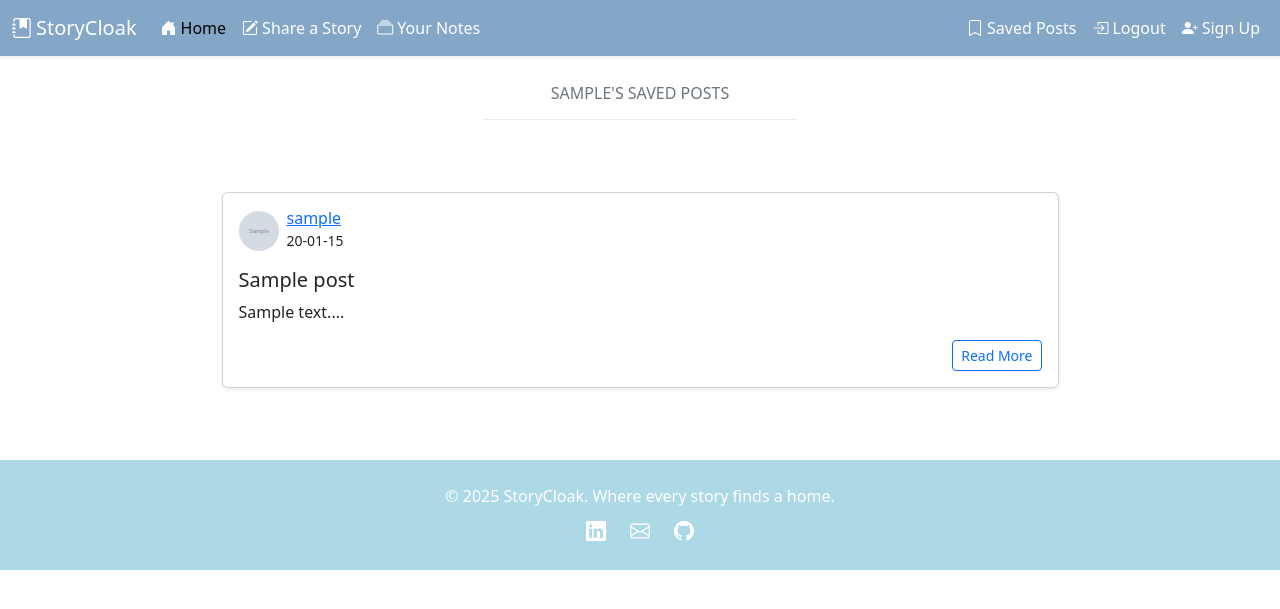
After one commit to pavithapari/StoryCloak, a Flask app: page /saved_posts in a window 1280 px wide. The commit adds this page. Shown: the top 609 px of the page. Run offline with Flask 3, Linux system fonts and the light colour scheme; a user stored in the database is signed in; tables that the repository leaves empty hold one stand-in row (values such as "Sample post"); grey boxes marked "Sample" are stand-in pictures.

Commit message:
Integrated save posts option (#2)

```diff
--- a/app/posts/routes.py
+++ b/app/posts/routes.py
@@ -4,7 +4,7 @@ from app import db
 from flask_login import current_user,login_required
 from app.posts.forms import PostForm
 posts = Blueprint('posts', __name__)
-from app.models import Post,User,Like,PrivateNote
+from app.models import Post,User,Like,PrivateNote,SavePost
 from sqlalchemy import func
 
 
@@ -179,3 +179,22 @@ def none():
 def all():
     all_posts = Post.query.order_by(Post.date_posted.desc()).all()
     return render_template('home.html', posts=all_posts, user=current_user, now=datetime.now())
+
+@posts.route('/save_posts/<int:post_id>', methods=['GET','POST'])
+@login_required
+def save_post(post_id):
+    if request.method == 'POST':
+        new=SavePost(user_id=current_user.id, post_id=post_id)
+        db.session.add(new)
+        db.session.commit()
+        flash("Post saved successfully!", "success")
+    return redirect(url_for('posts.saved_posts'))
+@posts.route('/saved_posts', methods=['GET','POST'])
+@login_required
+def saved_posts():
+    user=current_user
+    saved_posts=Post.query.join(SavePost).filter(SavePost.user_id == user.id).order_by(Post.date_posted.desc()).all()
+    if not saved_posts:
+        flash("You have no saved posts.", "info")
+        return redirect(url_for('posts.latest_posts'))
+    return render_template('saved_posts.html', saved_posts=saved_posts, user=current_user, now=datetime.now())
--- a/app/templates/base.html
+++ b/app/templates/base.html
@@ -46,9 +46,13 @@
       <ul class="navbar-nav ms-auto">
         <li class="nav-item">
           {% if user.is_authenticated %}
+          <a class="nav-link" href="{{ url_for('posts.saved_posts') }}"><i class="bi bi-bookmark me-1"></i>Saved Posts</a>
+        <li class="nav-item">
           <a class="nav-link" href="{{ url_for('users.logout') }}"><i class="bi bi-box-arrow-in-right me-1"></i>Logout</a>
+          </li>
           {% else %}
-          <a class="nav-link" href="{{ url_for('users.login') }}"><i class="bi bi-box-arrow-in-left me-1"></i>Login</a>
+          <li class="nav-item">
+          <a class="nav-link" href="{{ url_for('users.login') }}"><i class="bi bi-box-arrow-in-left me-1"></i>Login</a></li>
           {% endif %}
         </li>
         <li class="nav-item">
--- /dev/null
+++ b/app/templates/saved_posts.html
@@ -0,0 +1,90 @@
+{% extends "base.html" %}
+{% block title %} Saved posts | {{ user.username }} {% endblock %}
+{% block content %}
+
+  <div class="container">
+    <div class="row justify-content-md-center">
+      <div class="col-12 col-md-10 col-lg-8 col-xl-7 col-xxl-6">
+        <h3 class="fs-6 text-secondary mb-2 text-uppercase text-center">{{ user.username }}'s Saved Posts</h3>
+        <hr class="w-50 mx-auto mb-5 mb-xl-9 border-dark-subtle">
+      </div>
+    </div>
+  </div>
+<div class="d-flex justify-content-center">
+      <main class="col-12 col-lg-9 mt-4">
+      {% for post in saved_posts %}
+      <article class="mb-4">
+    <div class="card shadow-sm mb-4 outline-{{ post.tags }}" style="max-width: 100%; position: relative;">
+      <div class="card-body position-relative">
+        <!-- POST TAGS -->
+        {% if post.tags %}
+        <div class="position-absolute top-0 end-0 mt-2 me-2">
+          {% for tag in post.tags.split(',') %}
+          <span class="badge bg-{{ tag.strip() }}">{{ tag.strip() }}</span>
+          {% endfor %}
+        </div>
+        {% endif %}
+    <!-- USER INFO & CATEGORY -->
+    <div class="d-flex align-items-center justify-content-between mb-3">
+      <div class="d-flex align-items-center">
+        <img src="{{ url_for('static', filename=post.author.profile_picture) }}"
+
+             alt="avatar" class="rounded-circle me-2" width="40" height="40">
+        <div>
+          <h6 class="mb-0"><a href="{{ url_for('posts.user_posts', username=post.author.username) }}">{{ post.author.username }}</a></h6>
+          <small>{{ post.date_posted.strftime('%y-%m-%d') }}</small>
+        </div>
+        <br>
+      </div>
+
+    </div>
+
+    <!-- TITLE -->
+    <h5 class="card-title">{{ post.title }}</h5>
+
+    <!-- CONTENT WITH READ MORE -->
+    <div class="card-text" style="max-height: 100px; overflow: hidden; position: relative;">
+      <p class="text-truncate-ellipsis">{{ post.content[0:25] }}...</p>
+      <div class="text-end mt-2">
+        <a href="{{ url_for('posts.readmore', post_id=post.id) }}" class="btn btn-sm btn-outline-primary">
+          Read More
+        </a>
+          {% if edit %}
+        <a href="{{ url_for('posts.edit_post', post_id=post.id) }}" class="btn btn-sm btn-primary">Edit Post</a>
+        <button class="btn btn-danger btn-sm m-1" data-bs-toggle="modal" data-bs-target="#deleteModal">Delete</button>
+        <div class="modal fade" id="deleteModal" tabindex="-1" role="dialog" aria-labelledby="deleteModalLabel" aria-hidden="true">
+  <div class="modal-dialog" role="document">
+    <div class="modal-content">
+      <div class="modal-header">
+        <h5 class="modal-title" id="#deleteModalLabel">Post Deletion confirmation</h5>
+        <button type="button" class="close" data-bs-dismiss="modal" aria-label="Close">
+          <span aria-hidden="true">&times;</span>
+        </button>
+      </div>
+      <div class="modal-body">
+        Do you wanna delete this post for sure?
+      </div>
+      <div class="modal-footer">
+        <button type="button" class="btn btn-secondary" data-bs-dismiss="modal">Close</button>
+        <form action="{{ url_for('posts.delete_post',post_id=post.id)}}" method="POST">
+            <input class="btn btn-danger" type="submit" value="Delete">
+        </form>
+      </div>
+    </div>
+  </div>
+</div>
+        {% endif %}
+        </div>
+            </div>
+
+        </div>
+        </div>
+        </article>
+
+
+
+      {% endfor %}
+    </main>
+    </div>
+
+  {% endblock %}
```
Also changed, not shown: app/templates/_post_card.html (+10 -10 lines), migrations/versions/039e6db48e73_add_saved_posts_table.py (added, +38 -0 lines).
